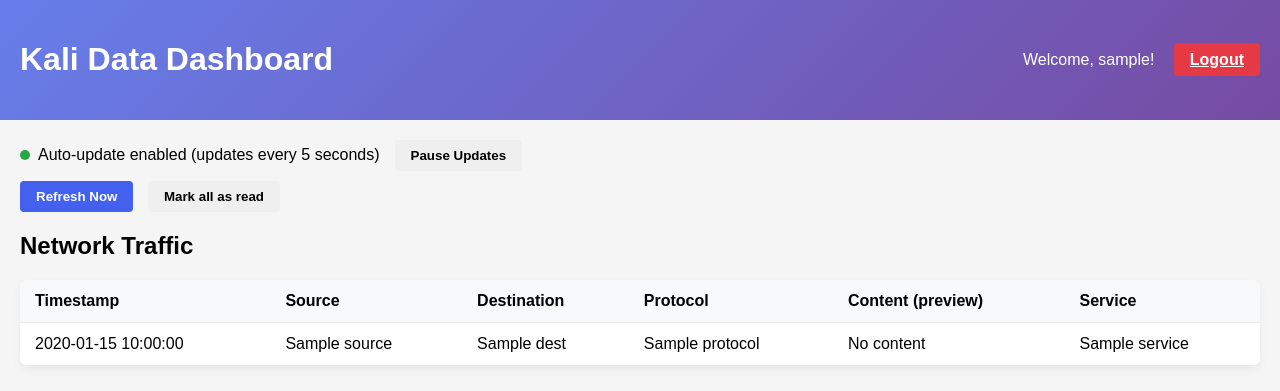
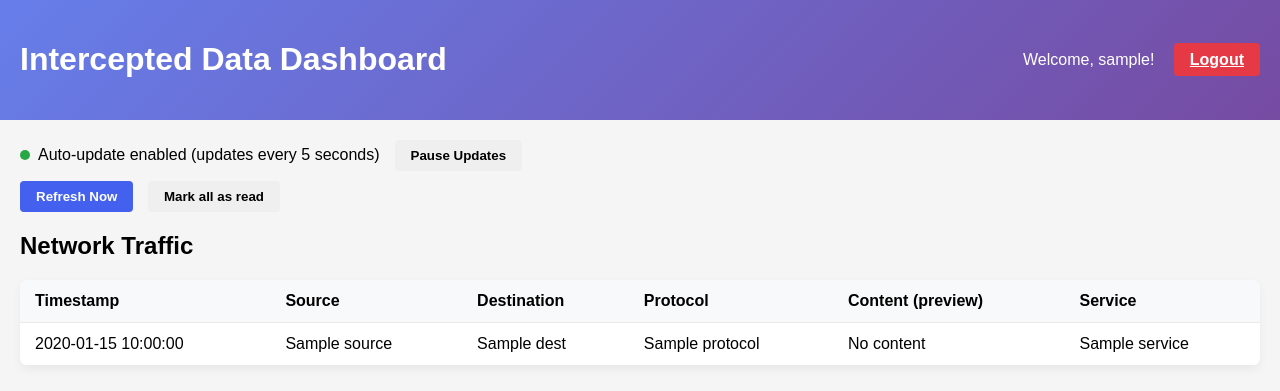
Before and after one commit to a1b2c3d4e5fg6/redshift, a Flask app: template templates/dashboard.html in a window 1280 px wide. Shown: the top 391 px of the page. Run offline with Flask 3, Linux system fonts and the light colour scheme; the template is opened without the code that fills it: most values are stand-ins (such as "Sample title", 1, 10 or a date in 2020); some libraries are stand-ins or nearby versions.

Commit message:
Update dashboard.html

```diff
--- a/templates/dashboard.html
+++ b/templates/dashboard.html
@@ -3,13 +3,13 @@
 <head>
   <meta charset="utf-8"/>
   <meta name="viewport" content="width=device-width,initial-scale=1"/>
-  <title>Kali Data Dashboard</title>
+  <title>RedShift Event Dashboard</title>
   <!-- Link to external CSS (place file at static/css/dashboard.css) -->
   <link rel="stylesheet" href="{{ url_for('static', filename='css/dashboard.css') }}">
 </head>
 <body>
   <div class="header">
-    <h1>Kali Data Dashboard</h1>
+    <h1>Intercepted Data Dashboard</h1>
     <div>
       <span>Welcome, {{ username }}!</span>
       <a href="{{ url_for('logout') }}" class="btn btn-danger" style="margin-left:15px;">Logout</a>
```
